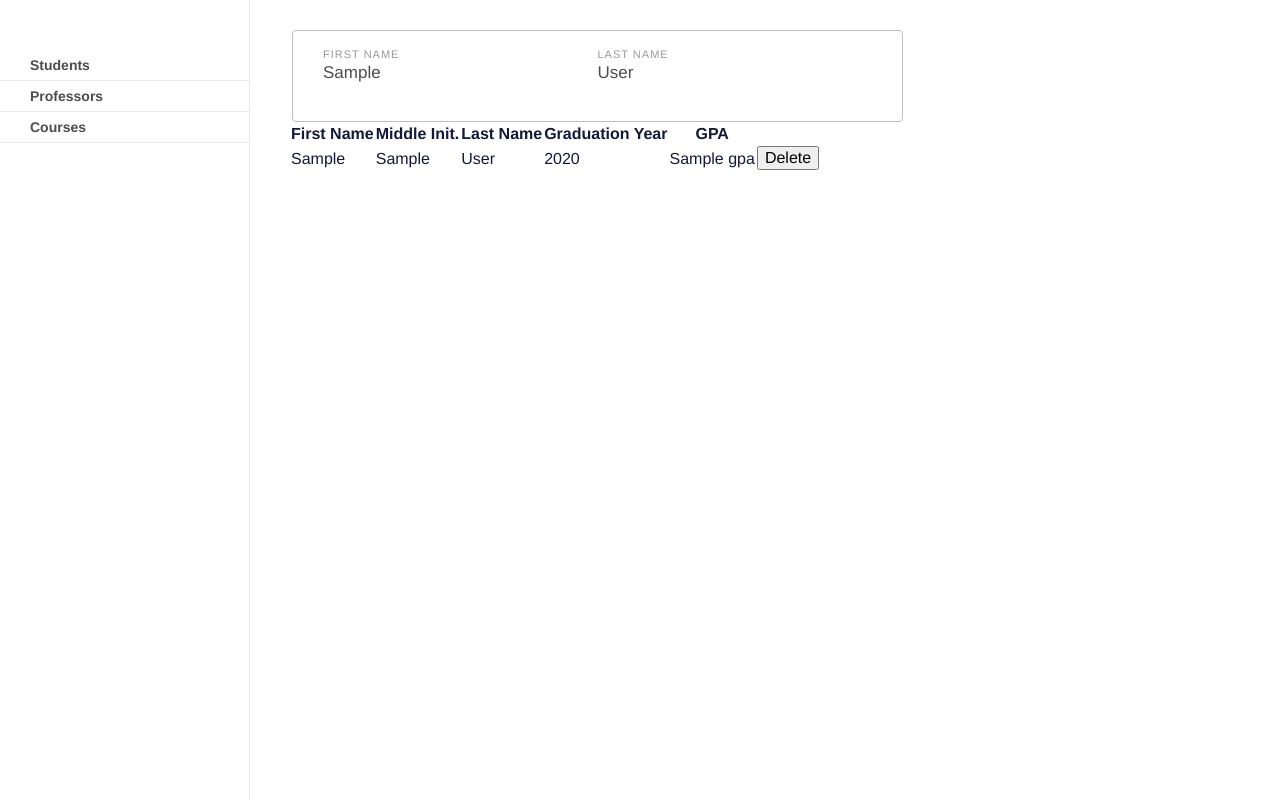
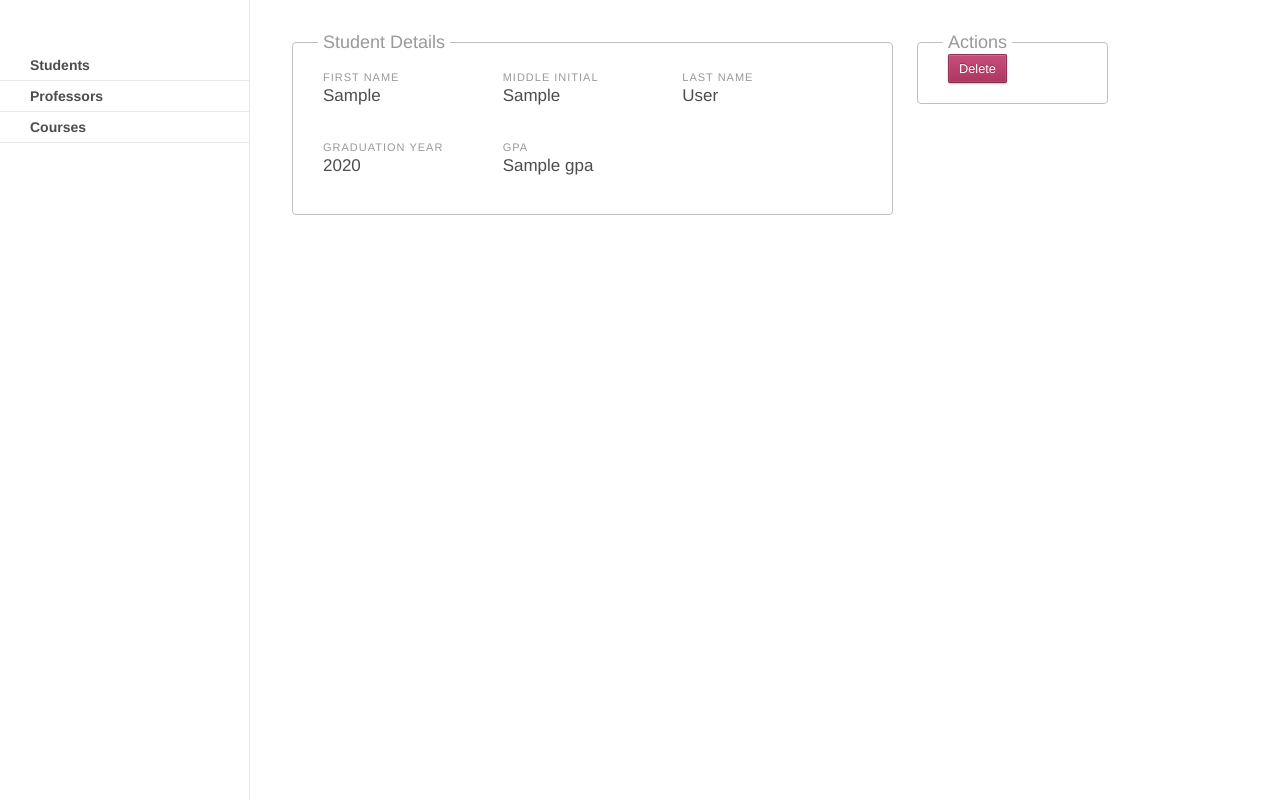
Before and after one commit to scperkins/Gradebook, a Flask app: template templates/student.html in a window 1280 px wide. Run offline with Flask 2, Linux system fonts and the light colour scheme; the template is opened without the code that fills it: most values are stand-ins (such as "Sample title", 1, 10 or a date in 2020).

Commit message:
polishing student details

```diff
--- a/templates/student.html
+++ b/templates/student.html
@@ -4,38 +4,41 @@
 	<div class="grid-4 gutter-20">
 		<div class="span-3">
 			<fieldset class="flakes-information-box">
-				<div class="grid-4">
-					<dl class="span-2">
+			<legend>Student Details</legend>
+				<div class="grid-3">
+					<dl class="span-1">
 						<dt>First Name</dt>
 						<dd>{{ student.first_name }}</dd>
 					</dl>
-					<dl class="span-2">
+					<dl class="span-1">
+						<dt>Middle Initial</dt>
+						<dd>{{ student.middle_initial }}</dd>
+					</dl>
+					<dl class="span-1">
 						<dt>Last Name</dt>
 						<dd>{{ student.last_name }}</dd>
 					</dl>
 				</div>
+				<div class="grid-3">
+					<dl class="span-1">
+						<dt>Graduation Year</dt>
+						<dd>{{ student.grad_year }}</dd>
+					</dl>
+					<dl class="span-1">
+						<dt>GPA</dt>
+						<dd>{{ student.gpa}}</dd>
+					</dl>
+				</div>
 			</fieldset>
 		</div>
+		<div class="span-1">
+			<fieldset class="flakes-information-box">
+				<legend>Actions</legend>
+				<form action="{{ url_for('delete_student', student_id=student.id) }}" method="post">
+					<input class="button-magenta smaller" type="submit" value="Delete"/>
+				</form>
+			</fieldset>
+
+		</div>
 	</div>
-	<table>
-		<tr>
-			<th>First Name</th>
-			<th>Middle Init.</th>
-			<th>Last Name</th>
-			<th>Graduation Year</th>
-			<th>GPA</th>
-		</tr>
-		<tr>
-			<td>{{ student.first_name }}</td>
-			<td>{{ student.middle_initial }}</td>
-			<td>{{ student.last_name }}</td>
-			<td>{{ student.grad_year }}</td>
-			<td>{{ student.gpa }}</td>
-			<td>
-				<form action="{{ url_for('delete_student', student_id=student.id) }}" method="post">
-					<input type="submit" value="Delete"/>
-				</form>
-			</td>
-		</tr>
-	</table>
 {% endblock %}
```
